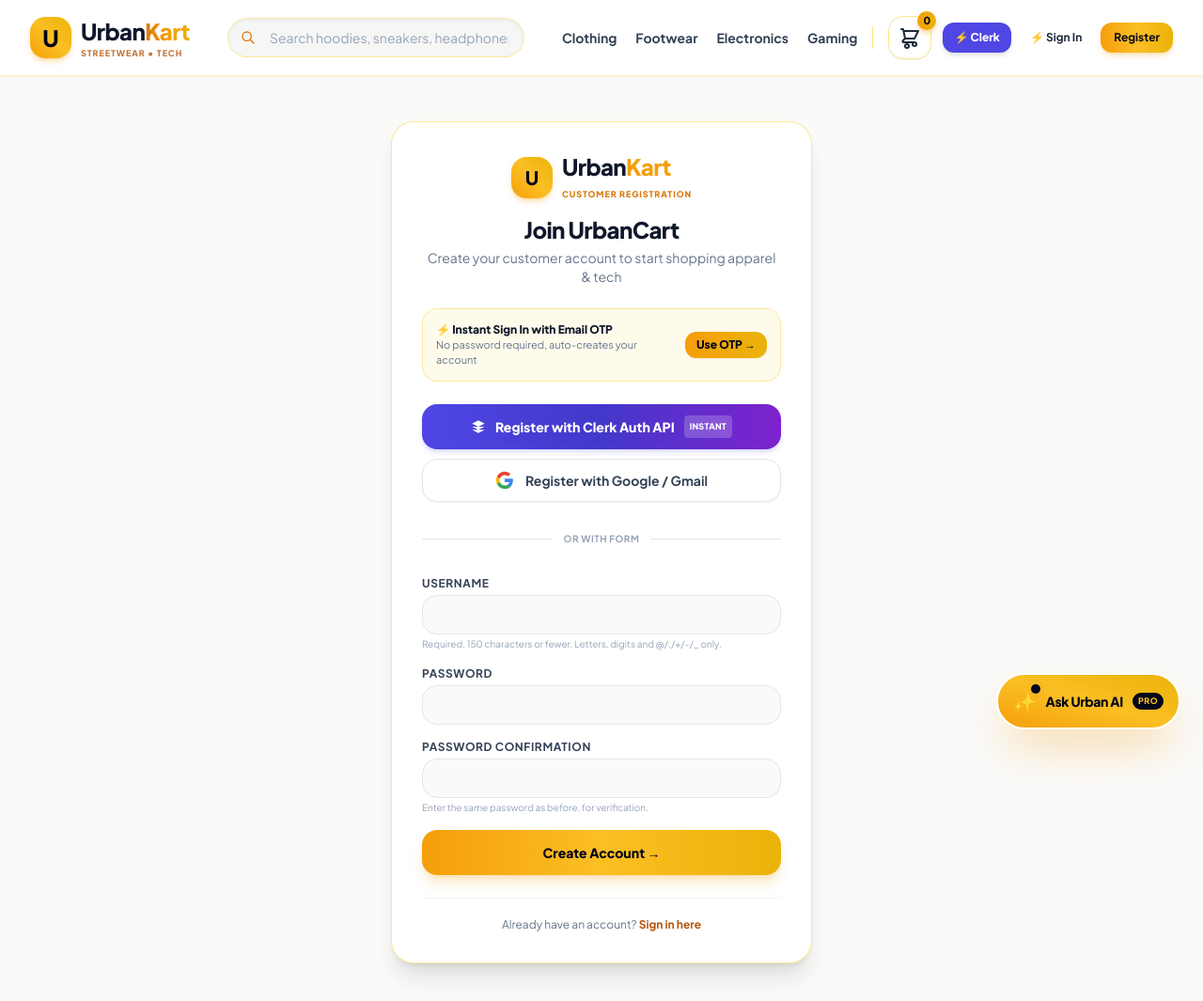
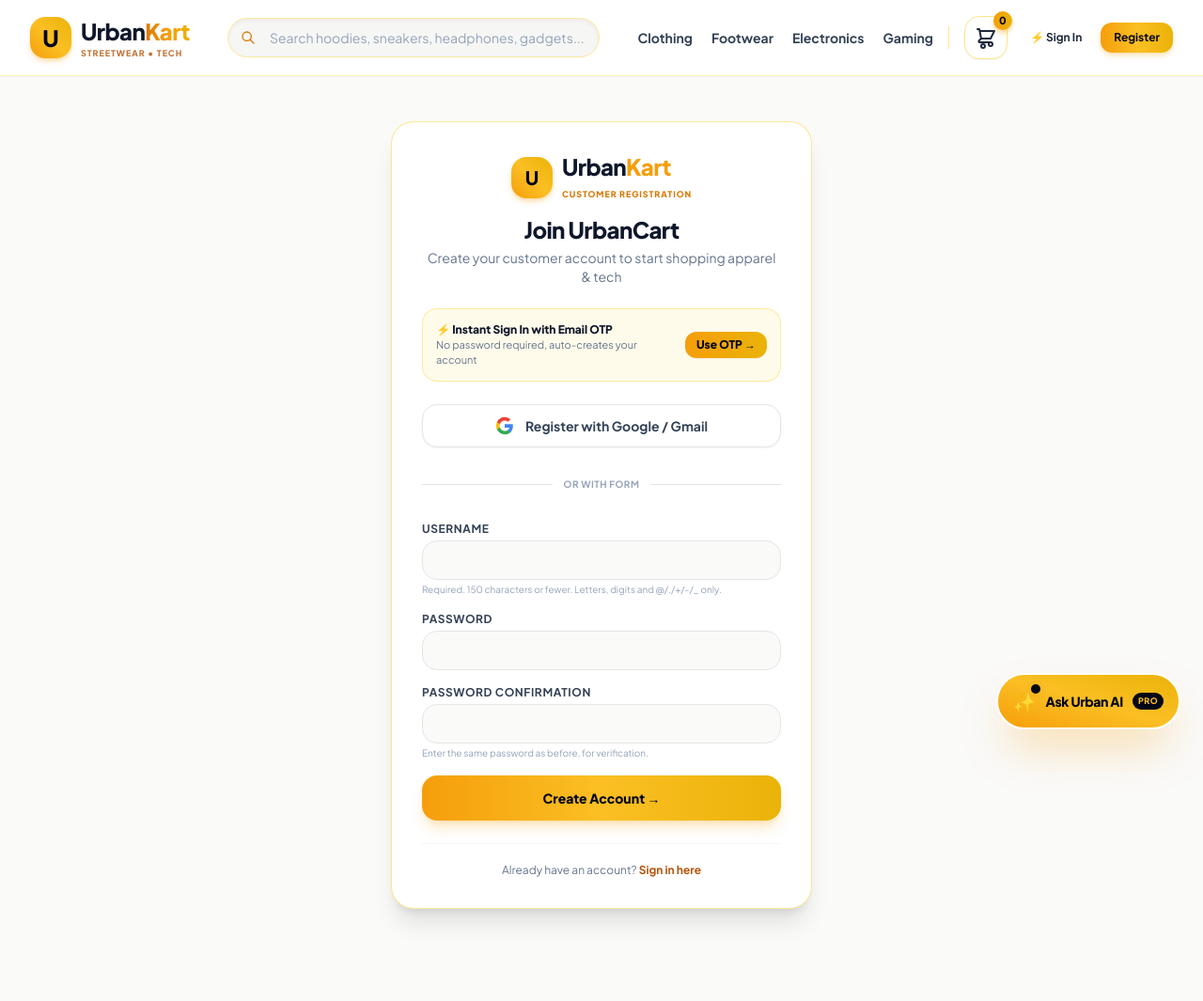
Before and after one commit to KalyanDev18/urbancart, a Django app: page /register/ in a window 1280 px wide. Shown: the top 1065 px of the page at 94% size. Run offline with Django 5.2, Linux system fonts and the light colour scheme; some libraries are stand-ins or nearby versions.

Commit message:
refactor: completely remove Clerk authentication buttons, SDK, and backend sync

```diff
--- a/store/context_processors.py
+++ b/store/context_processors.py
@@ -1,10 +1,7 @@
-from django.conf import settings
-
-def clerk_context(request):
+def store_context(request):
     """
-    Exposes Clerk Auth API publishable key and brand context to all Django templates.
+    Exposes brand context to all Django templates.
     """
     return {
         'BRAND_NAME': 'UrbanCart',
-        'CLERK_PUBLISHABLE_KEY': getattr(settings, 'CLERK_PUBLISHABLE_KEY', ''),
     }
--- a/store/urls.py
+++ b/store/urls.py
@@ -23,7 +23,6 @@ urlpatterns = [
     path('send-otp/', views.send_email_otp, name='send_otp'),
     path('verify-otp/', views.verify_email_otp, name='verify_otp'),
     path('google-login/', views.google_login, name='google_login'),
-    path('api/clerk-sync/', views.clerk_session_sync, name='clerk_session_sync'),
     path('logout/', views.logout_user, name='logout'),
 
     # Customer Dashboard & Address Management Routes
--- a/store/views.py
+++ b/store/views.py
@@ -351,56 +351,6 @@ def google_login(request):
 
     context = {}
     return render(request, 'store/google_login.html', context)
-
-
-@csrf_exempt
-def clerk_session_sync(request):
-    """
-    Synchronizes Clerk authentication session with Django's request.user.
-    Creates or retrieves user, then logs in via ModelBackend.
-    """
-    if request.method != 'POST':
-        return JsonResponse({'status': 'error', 'message': 'Method not allowed'}, status=405)
-
-    try:
-        data = json.loads(request.body.decode('utf-8'))
-        clerk_id = data.get('clerk_id', '')
-        email = data.get('email', '').strip().lower()
-        first_name = data.get('first_name', '')
-        last_name = data.get('last_name', '')
-
-        if not email:
-            return JsonResponse({'status': 'error', 'message': 'Valid email is required'}, status=400)
-
-        user = User.objects.filter(email__iexact=email).first()
-        if not user:
-            base_username = email.split('@')[0]
-            cleaned_username = ''.join(c for c in base_username if c.isalnum() or c in '_-')[:20] or 'clerk_user'
-            candidate_username = cleaned_username
-            counter = 1
-            while User.objects.filter(username=candidate_username).exists():
-                candidate_username = f"{cleaned_username}_{counter}"
-                counter += 1
-
-            user = User.objects.create_user(
-                username=candidate_username,
-                email=email,
-                first_name=first_name or cleaned_username.capitalize(),
-                last_name=last_name or ''
-            )
-            user.set_unusable_password()
-            user.save()
-
-        login(request, user, backend='django.contrib.auth.backends.ModelBackend')
-        messages.success(request, f"Welcome to UrbanCart, {user.first_name or user.username}!")
-        return JsonResponse({
-            'status': 'success',
-            'username': user.username,
-            'email': user.email,
-            'redirect_url': '/dashboard/'
-        })
-    except Exception as e:
-        return JsonResponse({'status': 'error', 'message': str(e)}, status=500)
 
 
 def logout_user(request):
--- a/templates/store/base.html
+++ b/templates/store/base.html
@@ -39,10 +39,6 @@
         }
     </script>
 
-    <!-- CLERK AUTH JS SDK -->
-    {% if CLERK_PUBLISHABLE_KEY %}
-    <script async crossorigin="anonymous" data-clerk-publishable-key="{{ CLERK_PUBLISHABLE_KEY }}" src="https://cdn.jsdelivr.net/npm/@clerk/clerk-js@latest/dist/clerk.browser.js" type="text/javascript"></script>
-    {% endif %}
 
     <!-- Google Fonts -->
     <link rel="preconnect" href="https://fonts.googleapis.com">
@@ -151,9 +147,6 @@
                 </div>
                 {% else %}
                 <div class="hidden sm:flex items-center gap-2">
-                    <button type="button" onclick="triggerClerkAuth('signin')" id="clerk-sign-in-btn" class="hidden md:inline-flex px-3 py-2 text-xs font-black text-white bg-indigo-600 hover:bg-indigo-700 rounded-xl shadow-md transition-all items-center gap-1.5 cursor-pointer">
-                        <span>⚡ Clerk</span>
-                    </button>
                     <a href="{% url 'login' %}" class="px-3 py-2 text-xs font-bold text-slate-800 hover:text-amber-600 transition-colors flex items-center gap-1">
                         <span>⚡ Sign In</span>
                     </a>
@@ -258,10 +251,6 @@
                         </a>
                     </div>
                     <div class="mt-2.5 space-y-2">
-                        <button type="button" onclick="triggerClerkAuth('signin')"
-                                class="w-full py-2 px-3 bg-indigo-600 hover:bg-indigo-700 text-white text-[11px] font-black rounded-xl flex items-center justify-center gap-2 shadow-sm transition-all cursor-pointer">
-                            <span>⚡ Sign in with Clerk Auth API</span>
-                        </button>
                         <a href="{% url 'google_login' %}" class="w-full py-2 bg-white border border-stone-200 text-[11px] font-bold text-slate-700 rounded-xl flex items-center justify-center gap-2 shadow-sm">
                             <svg class="w-4 h-4" viewBox="0 0 24 24">
                                 <path fill="#4285F4" d="M22.56 12.25c0-.78-.07-1.53-.2-2.25H12v4.26h5.92c-.26 1.37-1.04 2.53-2.21 3.31v2.77h3.57c2.08-1.92 3.28-4.74 3.28-8.09z"/>
@@ -515,80 +504,6 @@
         });
     </script>
 
-    <!-- CLERK AUTH SYNCHRONIZATION SCRIPT -->
-    <script>
-        window.triggerClerkAuth = function(mode) {
-            if (window.Clerk && typeof window.Clerk.openSignIn === 'function') {
-                if (mode === 'signup') {
-                    window.Clerk.openSignUp({});
-                } else {
-                    window.Clerk.openSignIn({});
-                }
-            } else {
-                alert("⚡ Clerk Authentication Setup Notice:\n\nClerk keys abhi configure nahi hain.\n\nKripya https://dashboard.clerk.com se Publishable Key (pk_test_...) copy karke Render Dashboard Environment Variables me 'CLERK_PUBLISHABLE_KEY' add karein.");
-            }
-        };
-
-        let isClerkSyncing = false;
-        async function syncClerkUserWithDjango(clerkUser) {
-            if (!clerkUser || isClerkSyncing) return;
-            const email = clerkUser.primaryEmailAddress ? clerkUser.primaryEmailAddress.emailAddress : '';
-            if (!email) return;
-            isClerkSyncing = true;
-
-            try {
-                const res = await fetch('/api/clerk-sync/', {
-                    method: 'POST',
-                    headers: { 'Content-Type': 'application/json' },
-                    body: JSON.stringify({
-                        clerk_id: clerkUser.id,
-                        email: email,
-                        first_name: clerkUser.firstName || '',
-                        last_name: clerkUser.lastName || ''
-                    })
-                });
-                const data = await res.json();
-                if (data.status === 'success') {
-                    window.location.href = data.redirect_url || '/dashboard/';
-                }
-            } catch (err) {
-                console.warn('Clerk sync error:', err);
-            } finally {
-                isClerkSyncing = false;
-            }
-        }
-
-        window.addEventListener('load', async () => {
-            if (window.Clerk) {
-                try {
-                    await Clerk.load();
-
-                    const clerkBtn = document.getElementById('clerk-sign-in-btn');
-                    if (clerkBtn) {
-                        clerkBtn.addEventListener('click', () => {
-                            Clerk.openSignIn({});
-                        });
-                    }
-
-                    // Auto-sync Clerk session with Django backend if user logged in via Clerk
-                    {% if not user.is_authenticated %}
-                    if (Clerk.user) {
-                        syncClerkUserWithDjango(Clerk.user);
-                    }
-                    if (typeof Clerk.addListener === 'function') {
-                        Clerk.addListener((emission) => {
-                            if (emission && emission.user) {
-                                syncClerkUserWithDjango(emission.user);
-                            }
-                        });
-                    }
-                    {% endif %}
-                } catch (e) {
-                    console.log('Clerk initialization note:', e);
-                }
-            }
-        });
-    </script>
 
     <!-- URBAN AI CHATBOT WIDGET -->
     {% include 'store/chatbot_widget.html' %}
--- a/templates/store/register.html
+++ b/templates/store/register.html
@@ -33,16 +33,6 @@
                 Use OTP &rarr;
             </a>
         </div>
-
-        <!-- 1-Click Clerk Auth Button -->
-        <button type="button" onclick="triggerClerkAuth('signup')"
-                class="w-full py-3 px-4 bg-gradient-to-r from-indigo-600 via-indigo-700 to-purple-700 hover:from-indigo-700 hover:to-purple-800 text-white rounded-2xl font-black text-xs sm:text-sm flex items-center justify-center gap-2.5 transition-all shadow-md shadow-indigo-500/20 mb-2.5 cursor-pointer group">
-            <svg class="w-4 h-4 flex-shrink-0" fill="currentColor" viewBox="0 0 24 24">
-                <path d="M12 2L2 7l10 5 10-5-10-5zM2 17l10 5 10-5M2 12l10 5 10-5"/>
-            </svg>
-            <span>Register with Clerk Auth API</span>
-            <span class="px-1.5 py-0.5 rounded text-[9px] bg-white/20 text-white font-extrabold uppercase tracking-wide">Instant</span>
-        </button>
 
         <!-- Google / Gmail SSO Button -->
         <a href="{% url 'google_login' %}" class="w-full py-3 px-4 bg-white border border-stone-200 hover:border-amber-400 hover:bg-amber-50/50 rounded-2xl font-bold text-slate-700 text-xs sm:text-sm flex items-center justify-center gap-3 transition-all shadow-sm mb-6 group">
--- a/urbancart/settings.py
+++ b/urbancart/settings.py
@@ -61,7 +61,6 @@ TEMPLATES = [
                 'django.template.context_processors.request',
                 'django.contrib.auth.context_processors.auth',
                 'django.contrib.messages.context_processors.messages',
-                'store.context_processors.clerk_context',
             ],
         },
     },
@@ -76,9 +75,6 @@ DATABASES = {
     }
 }
 
-# Clerk Auth API Configuration
-CLERK_PUBLISHABLE_KEY = os.environ.get('CLERK_PUBLISHABLE_KEY', '').strip()
-CLERK_SECRET_KEY = os.environ.get('CLERK_SECRET_KEY', '').strip()
 
 # Email Configuration for Login OTP Verification
 EMAIL_BACKEND = os.environ.get(
```
Also changed, not shown: templates/store/login.html (+0 -10 lines).
